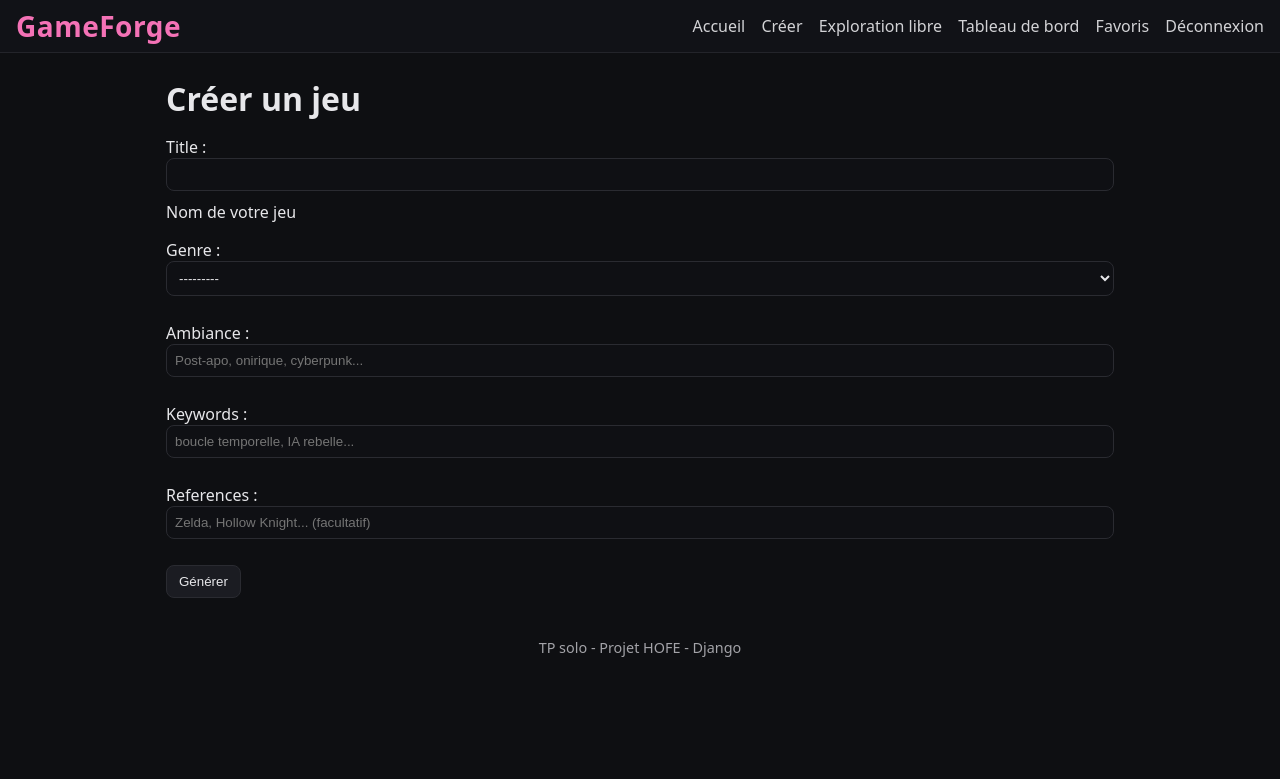
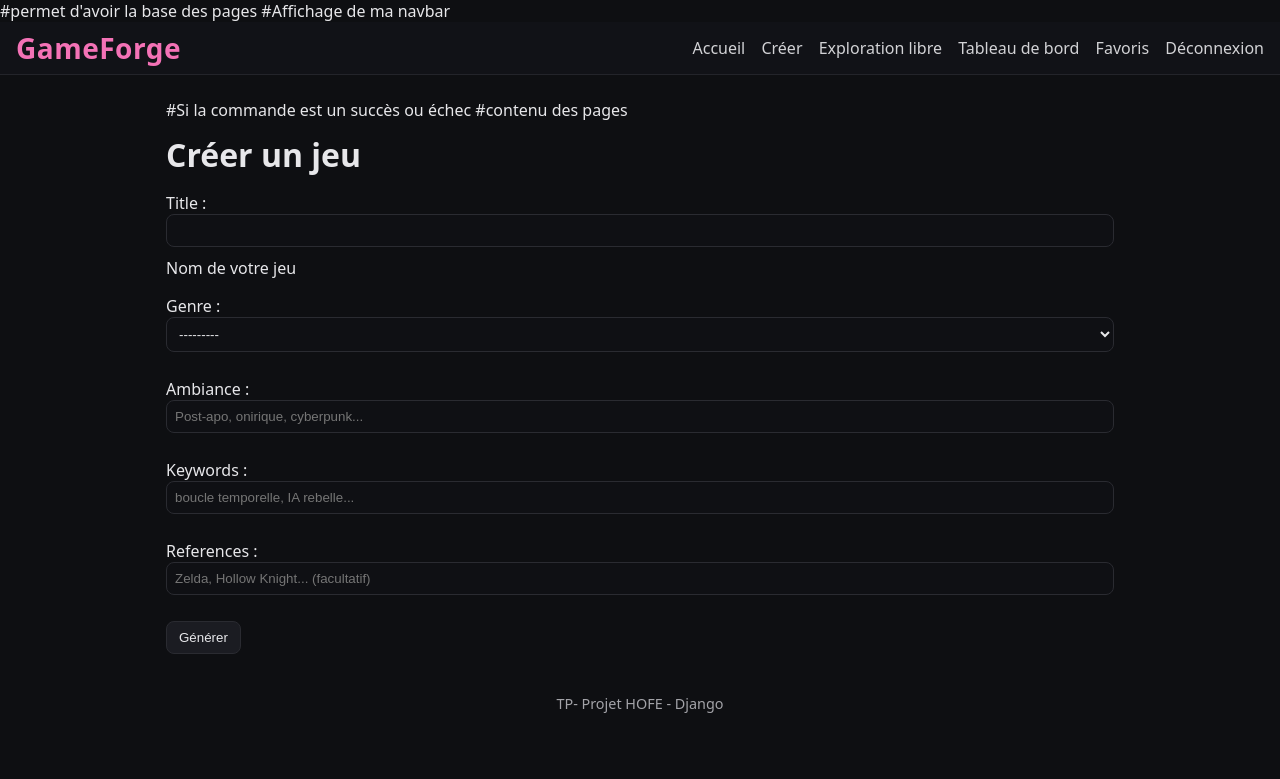
Before and after one commit to jebalisoumaya/-GameForge-, a Django app: page /create/ in a window 1280 px wide. Shown: the top 779 px of the page. Run offline with Django 4.2, Linux system fonts and the light colour scheme; a user stored in the database is signed in.

Commit message:
Update base.html

```diff
--- a/GameForge-Django/GameForge-Django/templates/base.html
+++ b/GameForge-Django/GameForge-Django/templates/base.html
@@ -1,3 +1,4 @@
+#permet d'avoir la base des pages
 {% load static %}
 <!DOCTYPE html>
 <html lang="fr">
@@ -8,6 +9,7 @@
     <link rel="stylesheet" href="{% static 'css/styles.css' %}">
 </head>
 <body>
+    #Affichage de ma navbar
     <nav class="navbar">
         <a href="{% url 'home' %}" class="brand">GameForge</a>
         <div class="nav-links">
@@ -25,6 +27,7 @@
         </div>
     </nav>
     <main class="container">
+        #Si la commande est un succès ou échec
         {% if messages %}
             <div class="messages">
                 {% for message in messages %}
@@ -32,10 +35,12 @@
                 {% endfor %}
             </div>
         {% endif %}
+        #contenu des pages
         {% block content %}{% endblock %}
     </main>
     <footer class="footer">
-        <p>TP solo - Projet HOFE - Django</p>
+
+        <p>TP- Projet HOFE - Django</p>
     </footer>
 </body>
 </html>
```
